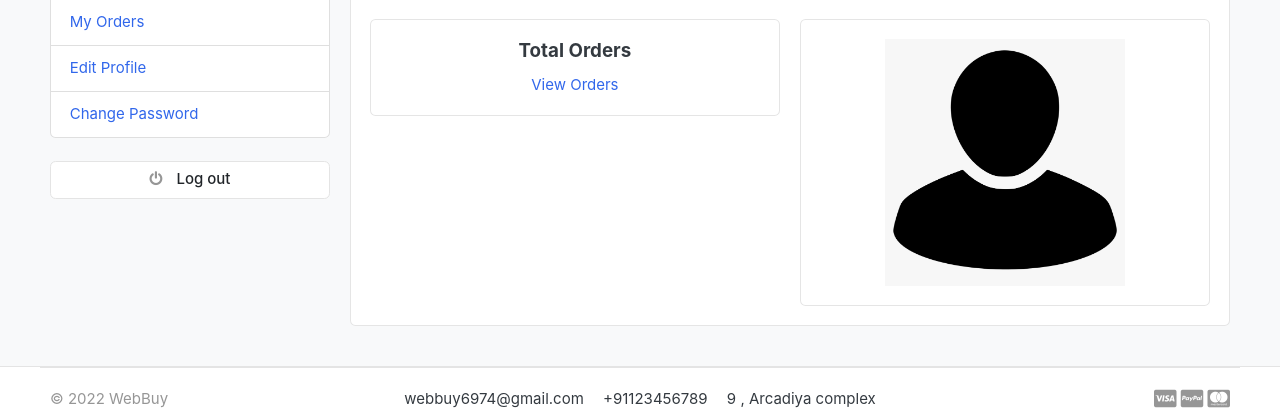
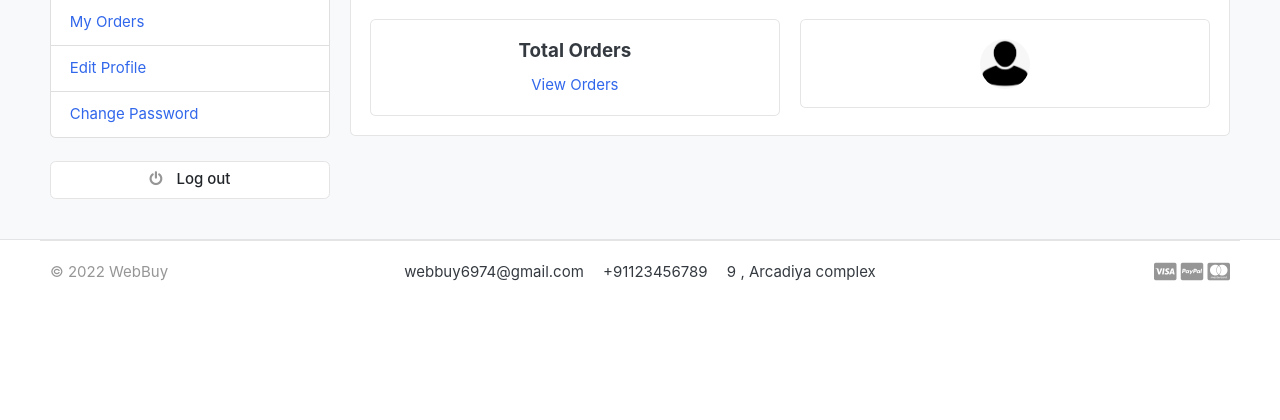
Before and after one commit to Titanking138/webbuy, a Django app: template templates/accounts/dashboard.html in a window 1280 px wide. Shown: the part 237-657 px from the top of the page. Run offline with Django 4.2, Linux system fonts and the light colour scheme; the template is opened without the code that fills it, so the values that code supplies are empty; some libraries are stand-ins or nearby versions; some web fonts are replaced.

Commit message:
dashboard image

```diff
--- a/templates/accounts/dashboard.html
+++ b/templates/accounts/dashboard.html
@@ -34,7 +34,7 @@
 										{% if user.userprofile.profile_picture %}
 										<img src="{{userprofile.profile_picture.url}}" alt="User Profile Picture" width="50" height="50" style="border-radius:50%;">
 										{% else %}
-										<img src="{% static 'images/avatars/default.png' %}" width="240px">
+										<img src="{% static 'images/avatars/default.png' %}" alt="User Profile Picture" width="50" height="50" style="border-radius:50%;">
 										{% endif %}
 										<p class="mb-0">{{user.email}}</p>
 										<p>{{user.phone_number}}</p>
--- a/templates/accounts/edit_profile.html
+++ b/templates/accounts/edit_profile.html
@@ -23,7 +23,8 @@
 								style="border-radius:50px;">
 
 							{% else %}
-							<img src="{% static 'images/avatars/default.png' %}" width="240px">
+							<img src="{% static 'images/avatars/default.png' %}" alt="Profile Picture" width="100"
+							style="border-radius:50px;">
 							{% endif %}
 						</div>
 						<div class="row">
```
